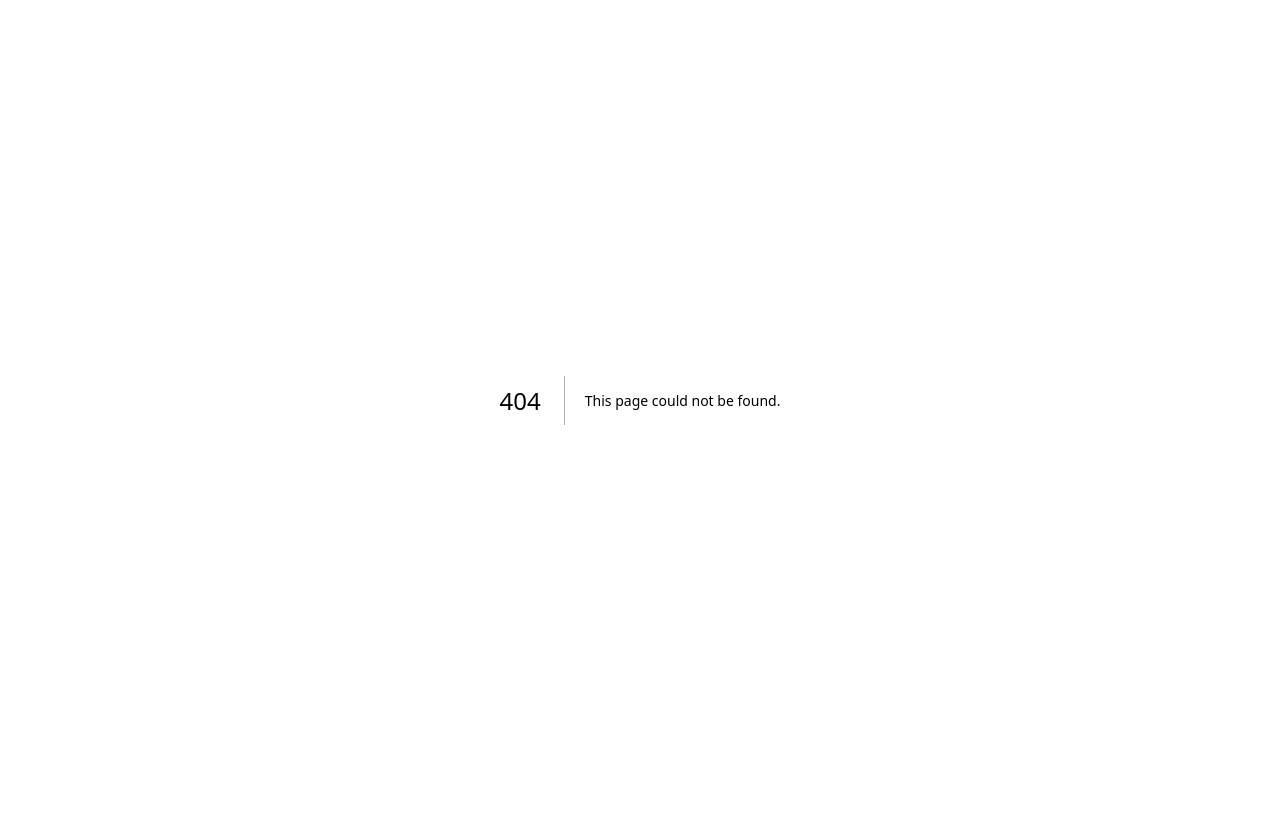
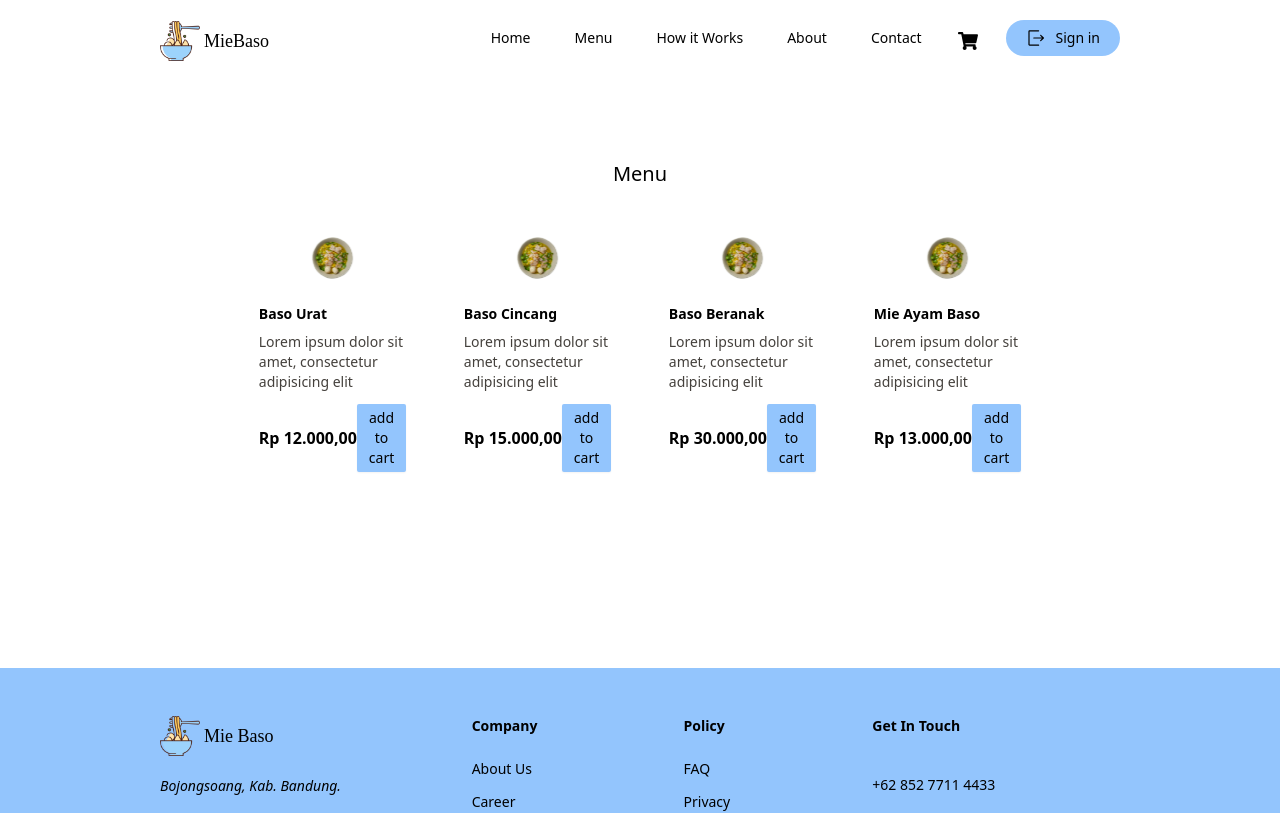
Before and after one commit to fadlaniman/MieBaso, a Next.js app: page /menu in a window 1280 px wide. Before the commit this address had no page. Shown: the top 813 px of the page. Built offline with nearby package versions, Linux system fonts and the light colour scheme.

Commit message:
build page menu

```diff
--- a/src/app/assets/navbar.jsx
+++ b/src/app/assets/navbar.jsx
@@ -29,7 +29,7 @@ export default function Navbar() {
         <h1 className="my-auto font-playpen-text text-lg">MieBaso</h1>
       </div>
       <div>
-        <div className="my-auto xl:hidden cursor-pointer">
+        <div className="xl:hidden cursor-pointer my-auto">
           <HiMenuAlt4
             onClick={() => {
               setToggle(!toggle);
@@ -44,23 +44,23 @@ export default function Navbar() {
               : "hidden xl:flex gap-7 text-sm font-medium text-black"
           }
         >
-          <Link className="Link my-auto p-2" href="">
+          <Link className="Link" href="/">
             Home
           </Link>
-          <Link className="Link my-auto p-2" href="">
+          <Link className="Link" href="/menu">
             Menu
           </Link>
-          <Link className="Link my-auto p-2 " href="">
+          <Link className="Link" href="">
             How it Works
           </Link>
-          <Link className="Link my-auto p-2 " href="">
+          <Link className="Link" href="">
             About
           </Link>
-          <Link className="Link my-auto p-2 " href="">
+          <Link className="Link" href="">
             Contact
           </Link>
           <div className="grid my-auto">
-            <Link href="">
+            <Link href="/">
               <FaShoppingCart className="text-xl" />
             </Link>
           </div>
--- /dev/null
+++ b/src/app/cart/layout.jsx
@@ -0,0 +1,18 @@
+import Navbar from "../assets/navbar";
+import Footer from "../assets/footer";
+
+
+export default function cartLayout({ children }) {
+
+  return (
+    <main>
+      <header>
+        <Navbar />
+      </header>
+      <section>{children}</section>
+      <footer>
+        <Footer />
+      </footer>
+    </main>
+  );
+}
--- /dev/null
+++ b/src/app/cart/page.jsx
@@ -0,0 +1,7 @@
+import Image from "next/image";
+import product from "../../../public/images/product.jpg";
+
+export default function Cart() {
+  const cart = [];
+  return <div></div>;
+}
--- a/src/app/globals.css
+++ b/src/app/globals.css
@@ -23,17 +23,21 @@
   transition-duration: 0.7s;
 }
 
+.Link {
+  padding: 8px;
+}
+
 .Link::after {
   content: "";
   display: block;
   border-bottom: 2px solid black;
+  transform: scaleX(0);
   padding: 0.2rem;
-  transform: scaleX(0);
 }
 
 .Link:hover:after {
   transform: scaleX(0.5);
-  transition: 0.2s linear;
+  transition: 0.3s linear;
 }
 
 @media (min-width: 1280px) {
--- a/src/app/layout.jsx
+++ b/src/app/layout.jsx
@@ -1,4 +1,5 @@
 import "./globals.css";
+import Logo from "../../public/images/logo.png";
 
 export const metadata = {
   title: "MieBaso",
--- /dev/null
+++ b/src/app/menu/layout.jsx
@@ -0,0 +1,16 @@
+import Navbar from "../assets/navbar";
+import Footer from "../assets/footer";
+
+export default function menuLayout({ children }) {
+  return (
+    <main>
+      <header>
+        <Navbar />
+      </header>
+      <section>{children}</section>
+      <footer>
+        <Footer />
+      </footer>
+    </main>
+  );
+}
--- /dev/null
+++ b/src/app/menu/page.jsx
@@ -0,0 +1,63 @@
+"use client";
+import Image from "next/image";
+import product from "../../../public/images/product.jpg";
+
+export const Product = [
+  {
+    nama: "Baso Urat",
+    deskripsi: "Lorem ipsum dolor sit amet, consectetur adipisicing elit",
+    harga: 12000,
+    file: product,
+  },
+  {
+    nama: "Baso Cincang",
+    deskripsi: "Lorem ipsum dolor sit amet, consectetur adipisicing elit",
+    harga: 15000,
+    file: product,
+  },
+  {
+    nama: "Baso Beranak",
+    deskripsi: "Lorem ipsum dolor sit amet, consectetur adipisicing elit",
+    harga: 30000,
+    file: product,
+  },
+  {
+    nama: "Mie Ayam Baso",
+    deskripsi: "Lorem ipsum dolor sit amet, consectetur adipisicing elit",
+    harga: 13000,
+    file: product,
+  },
+];
+export default function shoppingCart() {
+  return (
+    <div className="px-5 xl:px-60 xl:py-40 py-28">
+      <div className="text-center">
+        <h1 className="text-xl font-medium">Menu</h1>
+      </div>
+      <div className="grid xl:grid-cols-4 xl:justify-center gap-5 py-9">
+        {Product.map((val, index) => (
+          <div className="grid justify-center" key={index}>
+            <div>
+              <Image src={val.file} alt={val.file} className="w-1/3 m-auto " />
+            </div>
+            <div className="grid space-y-2 text-sm py-3 px-7">
+              <h3 className="font-bold">{val.nama}</h3>
+              <p className="font-medium text-stone-700">{val.deskripsi}</p>
+            </div>
+            <div className="flex justify-between px-7">
+              <h3 className="font-bold my-auto">
+                {new Intl.NumberFormat("id-ID", {
+                  style: "currency",
+                  currency: "IDR",
+                }).format(val.harga)}
+              </h3>
+              <button className="text-sm bg-blue-300 shadow-sm py-1 px-3 rounded-sm cursor-pointer">
+                add to cart
+              </button>
+            </div>
+          </div>
+        ))}
+      </div>
+    </div>
+  );
+}
--- a/src/app/page.jsx
+++ b/src/app/page.jsx
@@ -10,7 +10,6 @@ import product from "../../public/images/product.jpg";
 import Link from "next/link";
 import { RxExit } from "react-icons/rx";
 
-export default function Home() {
 const Product = [
   {
     nama: "Baso Urat",
@@ -37,7 +36,7 @@ export default function Home() {
     file: product,
   },
 ];
-
+export default function Home() {
   return (
     <div>
       <header>
@@ -50,7 +49,7 @@ export default function Home() {
               Be The Fastest In Delivery Your
               <span className="text-blue-600"> Food </span>
             </h1>
-            <h2 className=" text-stone-800 text-sm w-2/3 xl:w-1/4 xl:text-base font-medium">
+            <h2 className=" text-stone-800 text-sm xl:w-1/3 xl:text-base font-medium">
               Lorem ipsum dolor sit amet consectetur adipisicing elit.
               Laboriosam recusandae necessitatibus asperiores dolores vitae.
             </h2>
@@ -63,7 +62,7 @@ export default function Home() {
             </Link>
           </div>
         </div>
-        <section className="grid px-10 py-20 space-y-16">
+        <section className="grid p-10 space-y-16">
           <div>
             {/* Section-1 */}
             <div className="">
@@ -109,7 +108,7 @@ export default function Home() {
           {/* Section-2 */}
           <div>
             <div className="grid font-medium text-center">
-              <h1 className="text-blue-500 text-sm xl:text-base">Our menu</h1>
+              <h1 className="text-blue-300 text-sm xl:text-base">Our menu</h1>
               <h3 className="font-bold xl:text-lg">Our Popular Menu</h3>
               <p className="text-stone-700 text-sm py-3 xl:text-base">
                 Lorem ipsum dolor sit amet consectetur adipisicing elit. Harum
@@ -128,11 +127,11 @@ export default function Home() {
                     className="w-1/2 mx-auto"
                   />
                 </div>
-                <div className="grid space-y-2 text-sm py-3 px-5">
+                <div className="grid space-y-2 text-sm py-3 px-7">
                   <h3 className="font-bold">{val.nama}</h3>
                   <p className="font-medium text-stone-700">{val.deskripsi}</p>
                 </div>
-                <div className="px-5">
+                <div className="px-7">
                   <span className="font-bold">
                     {new Intl.NumberFormat("id-ID", {
                       style: "currency",
```
Lines whose indentation alone changed are shown as unchanged.
